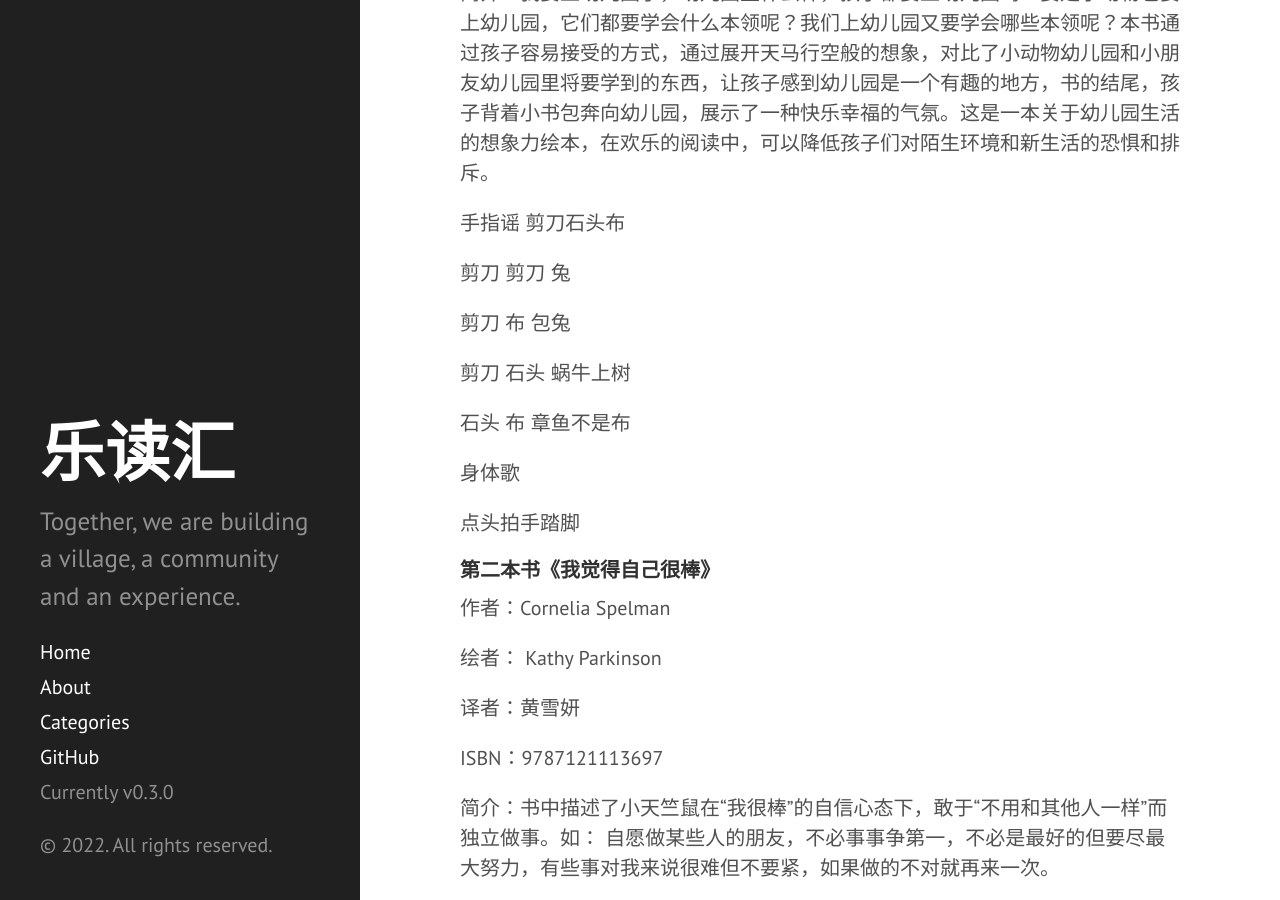
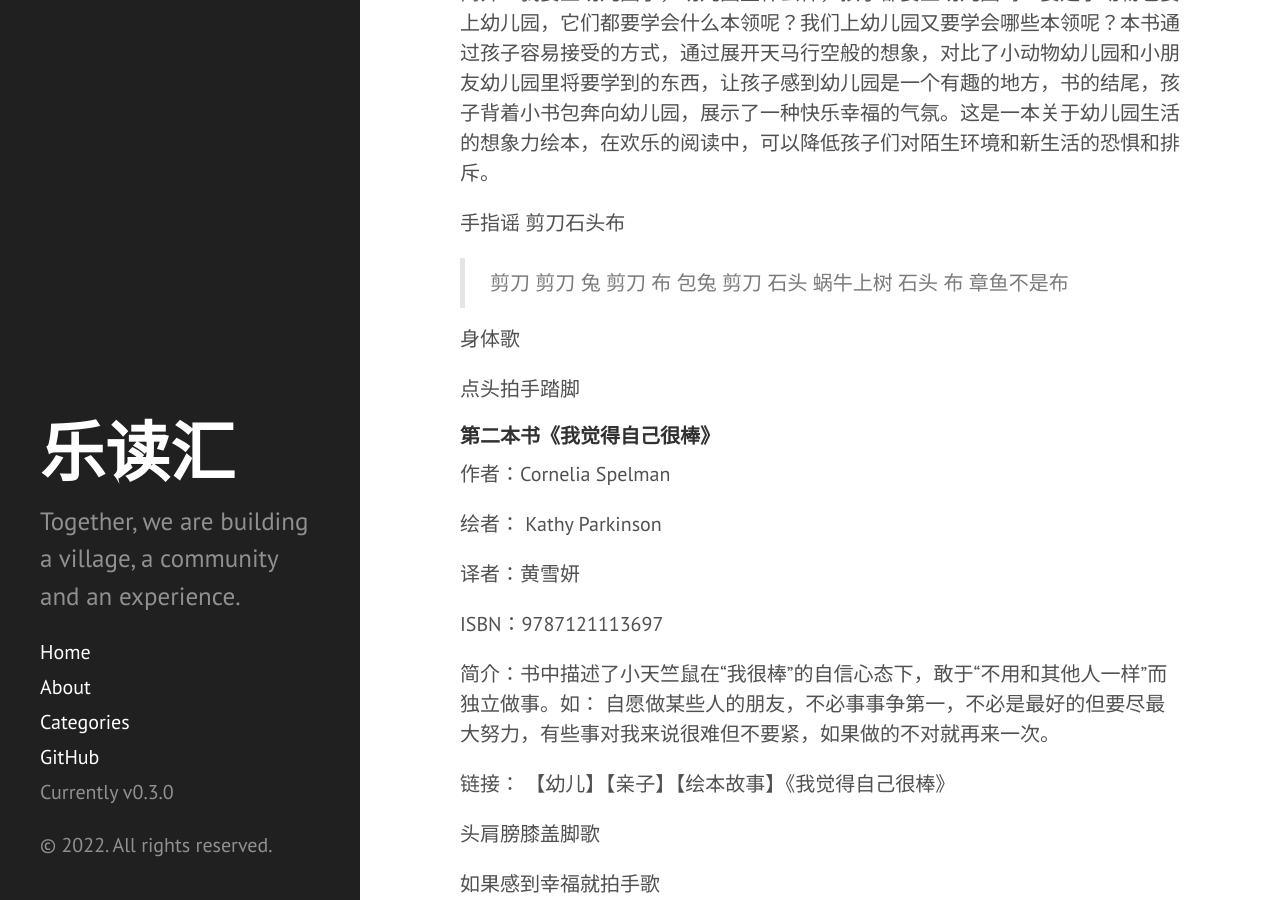
Before and after one commit to leducon/leducon.github.io, a Jekyll site: the page built from _posts/2022-04-30-event2-PY-library.md, in a window 1280 px wide and 900 px high, scrolled down 856 px. Built offline with Jekyll 4.4.1, drawn with Linux system fonts in a browser that asks for light colours; Markdown is read by kramdown in place of the engine named in the settings.

```diff
--- a/_posts/2022-04-30-event2-PY-library.md
+++ b/_posts/2022-04-30-event2-PY-library.md
@@ -32,13 +32,10 @@ ISBN：9787538188578
 
 手指谣 剪刀石头布
 
-剪刀 剪刀 兔
-
-剪刀 布 包兔
-
-剪刀 石头 蜗牛上树
-
-石头 布 章鱼不是布
+> 剪刀 剪刀 兔
+> 剪刀 布 包兔
+> 剪刀 石头 蜗牛上树
+> 石头 布 章鱼不是布
 
 身体歌
 
```
